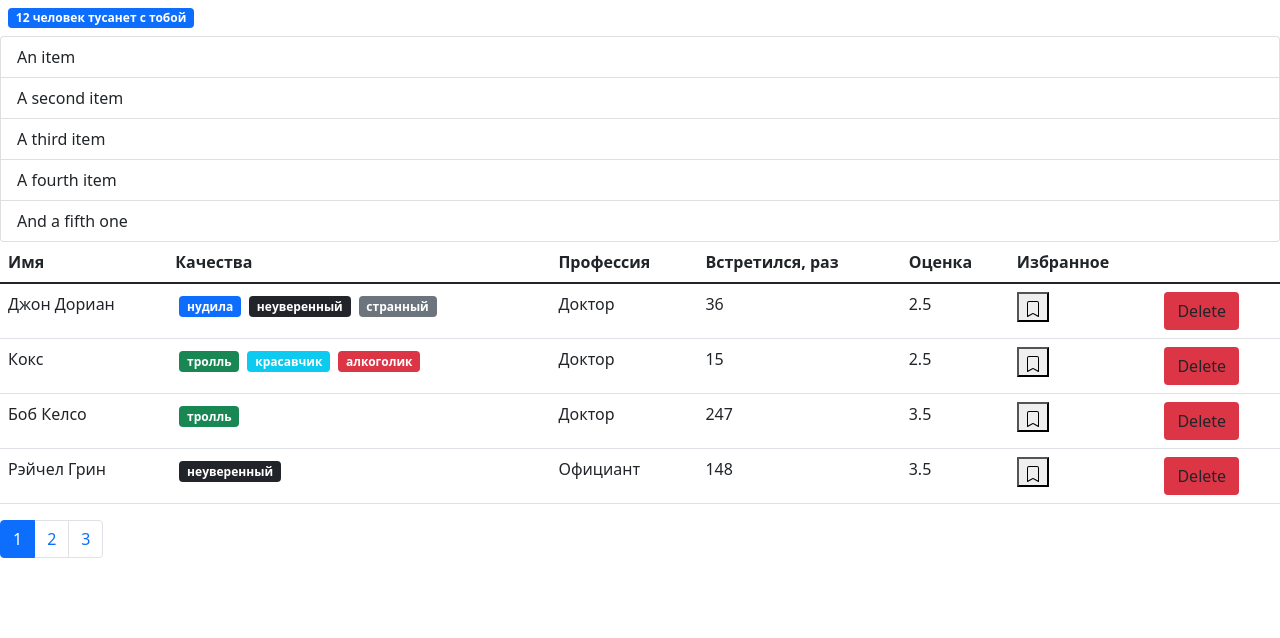
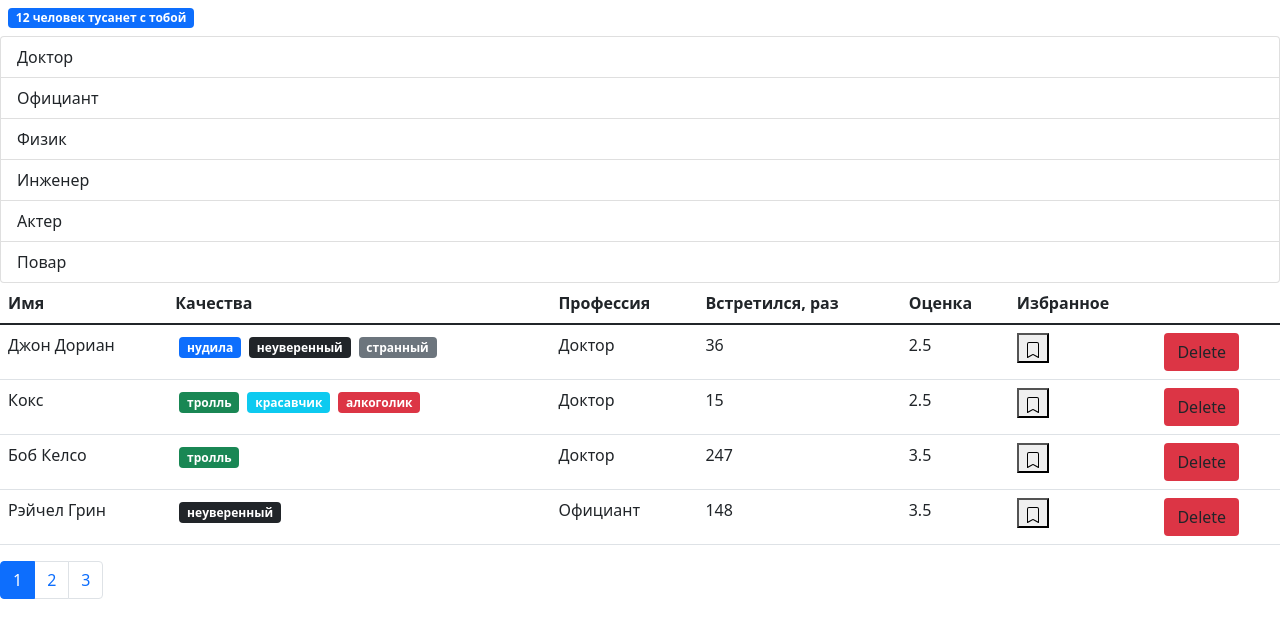
Before and after one commit to Nuyrguyana/users-party-table, a React (Create React App) app: page / in a window 1280 px wide. Shown: the top 638 px of the page. Built offline with nearby package versions, Linux system fonts and the light colour scheme.

Commit message:
add Filtering implementation

```diff
--- a/src/app/components/groupList.jsx
+++ b/src/app/components/groupList.jsx
@@ -1,15 +1,34 @@
 import React from 'react';
+import PropTypes from 'prop-types';
 
-const GroupList = () => {
+const GroupList = ({ items, valueProperty, contentProperty, onItemSelect, selectedItem }) => {
+    console.log(Object.keys(items));
     return (
         <ul className="list-group">
-            <li className="list-group-item">An item</li>
-            <li className="list-group-item">A second item</li>
-            <li className="list-group-item">A third item</li>
-            <li className="list-group-item">A fourth item</li>
-            <li className="list-group-item">And a fifth one</li>
+            {Object.keys(items).map((item) => (
+                <li key={items[item][valueProperty]}
+                    className={'list-group-item' +
+                    (items[item] === selectedItem ? ' active' : '')
+                    }
+                    onClick={() => onItemSelect(items[item])}
+                    role='button'
+                >
+                    {items[item][contentProperty]}
+                </li>
+            ))}
         </ul>
     );
 };
+GroupList.defaultProps = {
+    valueProperty: '_id',
+    contentProperty: 'name'
+};
+GroupList.propTypes = {
+    items: PropTypes.object.isRequired,
+    valueProperty: PropTypes.string.isRequired,
+    contentProperty: PropTypes.string.isRequired,
+    onItemSelect: PropTypes.func,
+    selectedItem: PropTypes.object
+};
 
 export default GroupList;
--- a/src/app/components/users.jsx
+++ b/src/app/components/users.jsx
@@ -1,4 +1,4 @@
-import React, { useState } from 'react';
+import React, { useEffect, useState } from 'react';
 import api from '../../api';
 import SearchStatus from './searchStatus';
 import User from './user';
@@ -9,16 +9,20 @@ import GroupList from './groupList';
 const Users = () => {
     const [users, setUsers] = useState(api.users.fetchAll());
     const [count, setCount] = useState(users.length);
-    // eslint-disable-next-line no-unused-vars
-    const [professions, setProfessions] = useState(api.professions.fetchAll());
+    const [currentPage, setCurrentPage] = useState(1);
+    const [professions, setProfessions] = useState();
+    const [selectedProf, setSelectedProf] = useState();
     const pageSize = 4;
-    const [currentPage, setCurrentPage] = useState(1);
+    useEffect(() => {
+        api.professions.fetchAll().then((data) => setProfessions(data));
+    }, []);
+
     const handlePageChange = (pageIndex) => {
         setCurrentPage(pageIndex);
     };
+    const filteredUsers = selectedProf ? users.filter((user) => user.profession === selectedProf) : users;
+    const userCrop = paginate(filteredUsers, currentPage, pageSize);
 
-    const userCrop = paginate(users, currentPage, pageSize);
-    console.log(userCrop);
     const handleDelete = (id) => {
         setUsers((prevState) => prevState.filter((user) => user._id !== id));
         renderPhrase();
@@ -62,14 +66,19 @@ const Users = () => {
         return <span className={getBadgeClasses()}>{SearchStatus(users)}</span>;
     }
 
-    const handleProfessionSelect = (params) => {
-        console.log(params);
+    const handleProfessionSelect = item => {
+        setSelectedProf(item);
     };
-    console.log(professions);
+
     return (
         <>
             <span className={getBadgeClasses()}>{SearchStatus(users)}</span>
-            <GroupList items={professions} onItemSelect={handleProfessionSelect}/>
+            {professions && <GroupList
+                selectedItem={selectedProf}
+                items={professions}
+                onItemSelect={handleProfessionSelect}
+            />
+            }
             {renderUsersTable()}
             <Pagination
                 itemsCount={count}
```
